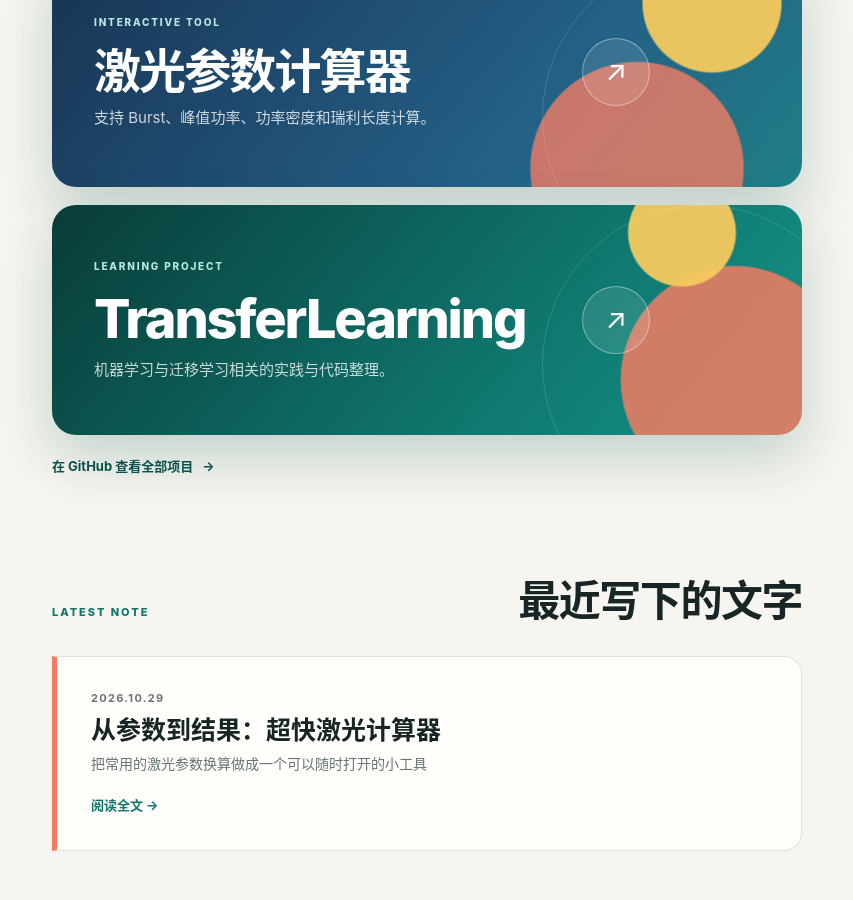
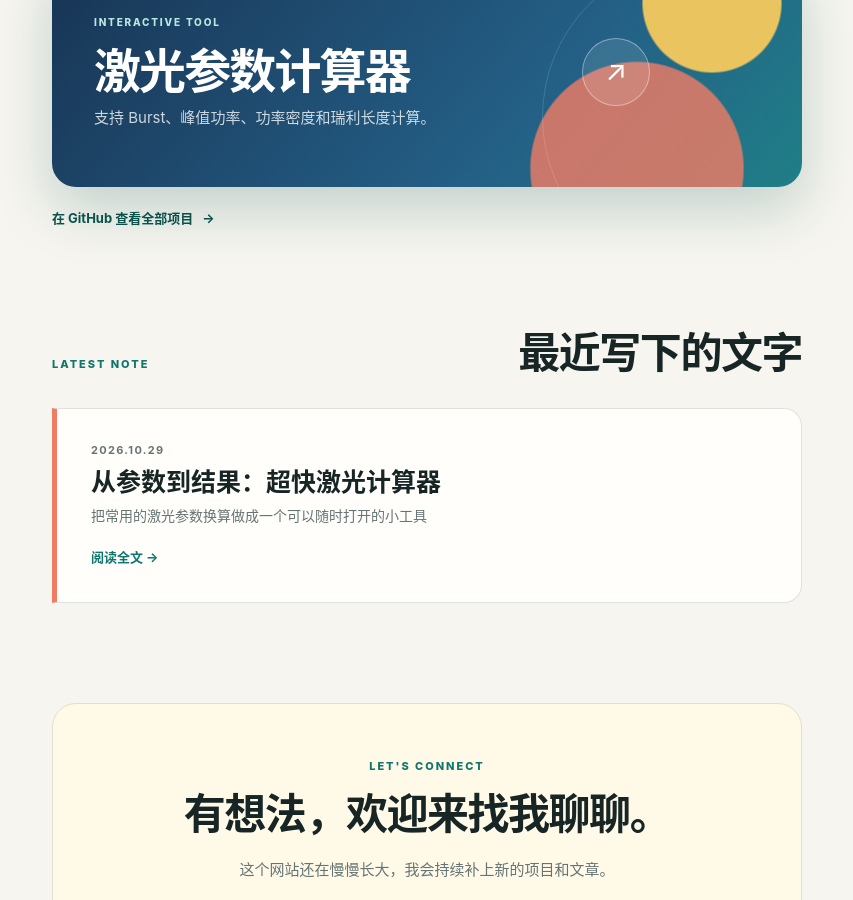
Before and after one commit to xiaohan66652/xiaohan66652.github.io, a Jekyll site: the page built from index.html, in a window 1280 px wide and 900 px high, scrolled down 1478 px. Shown: the whole window, without its empty margins (213-1066 px from the left). Built offline with Jekyll 4.4.1, drawn with Linux system fonts in a browser that asks for light colours; nearby versions of some CDN libraries; the list of posts is cut into pages by our own code; comment, search, counter and statistics services are not loaded.

Commit message:
Remove TransferLearning project card

```diff
--- a/index.html
+++ b/index.html
@@ -63,14 +63,6 @@
             </div>
             <span class="project-arrow" aria-hidden="true">↗</span>
         </a>
-        <a class="project-card" href="https://github.com/xiaohan66652/TransferLearning" target="_blank" rel="noopener">
-            <div>
-                <span class="project-label">LEARNING PROJECT</span>
-                <h3>TransferLearning</h3>
-                <p>机器学习与迁移学习相关的实践与代码整理。</p>
-            </div>
-            <span class="project-arrow" aria-hidden="true">↗</span>
-        </a>
         <a class="all-projects-link" href="https://github.com/xiaohan66652?tab=repositories" target="_blank" rel="noopener">
             在 GitHub 查看全部项目 <span aria-hidden="true">→</span>
         </a>
```
